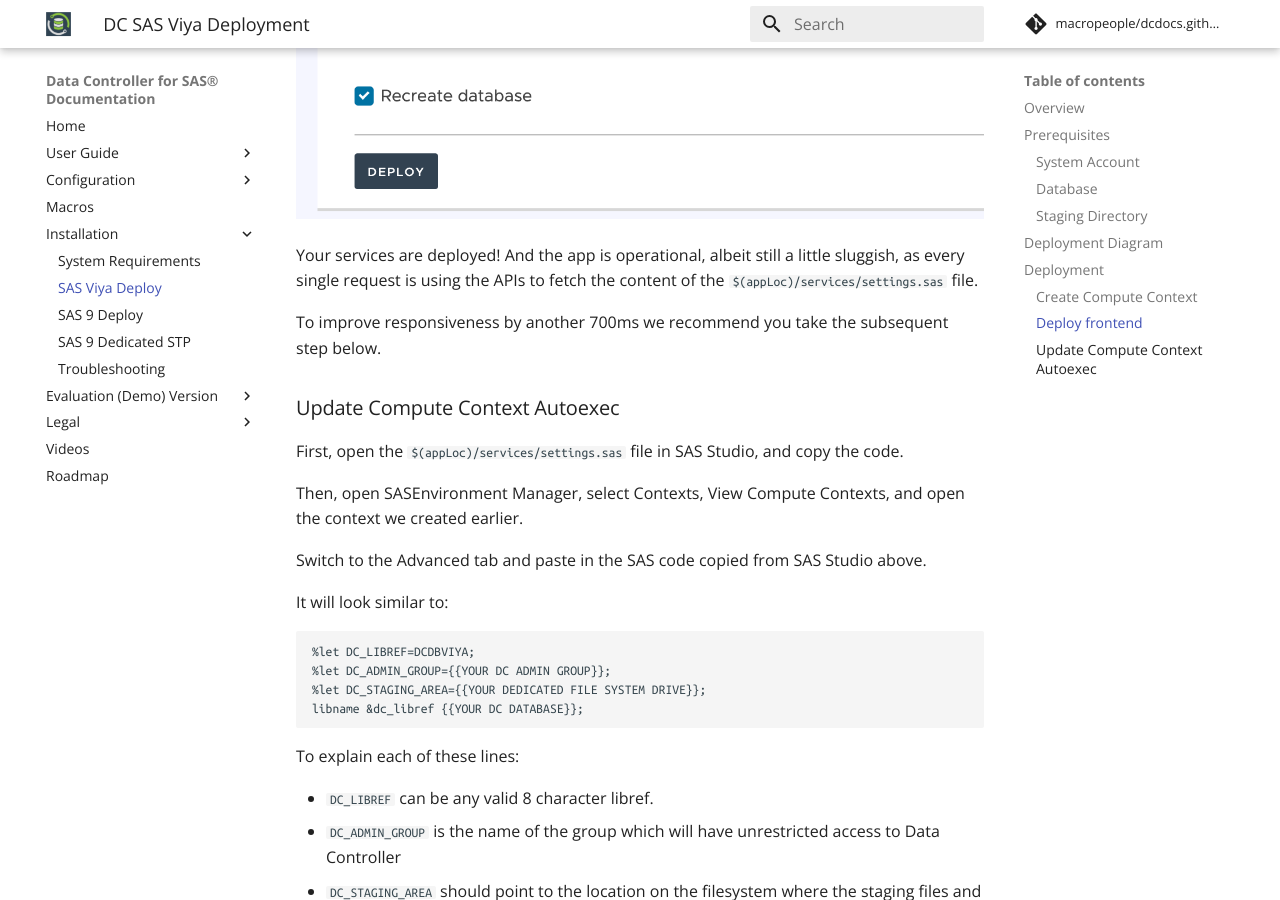
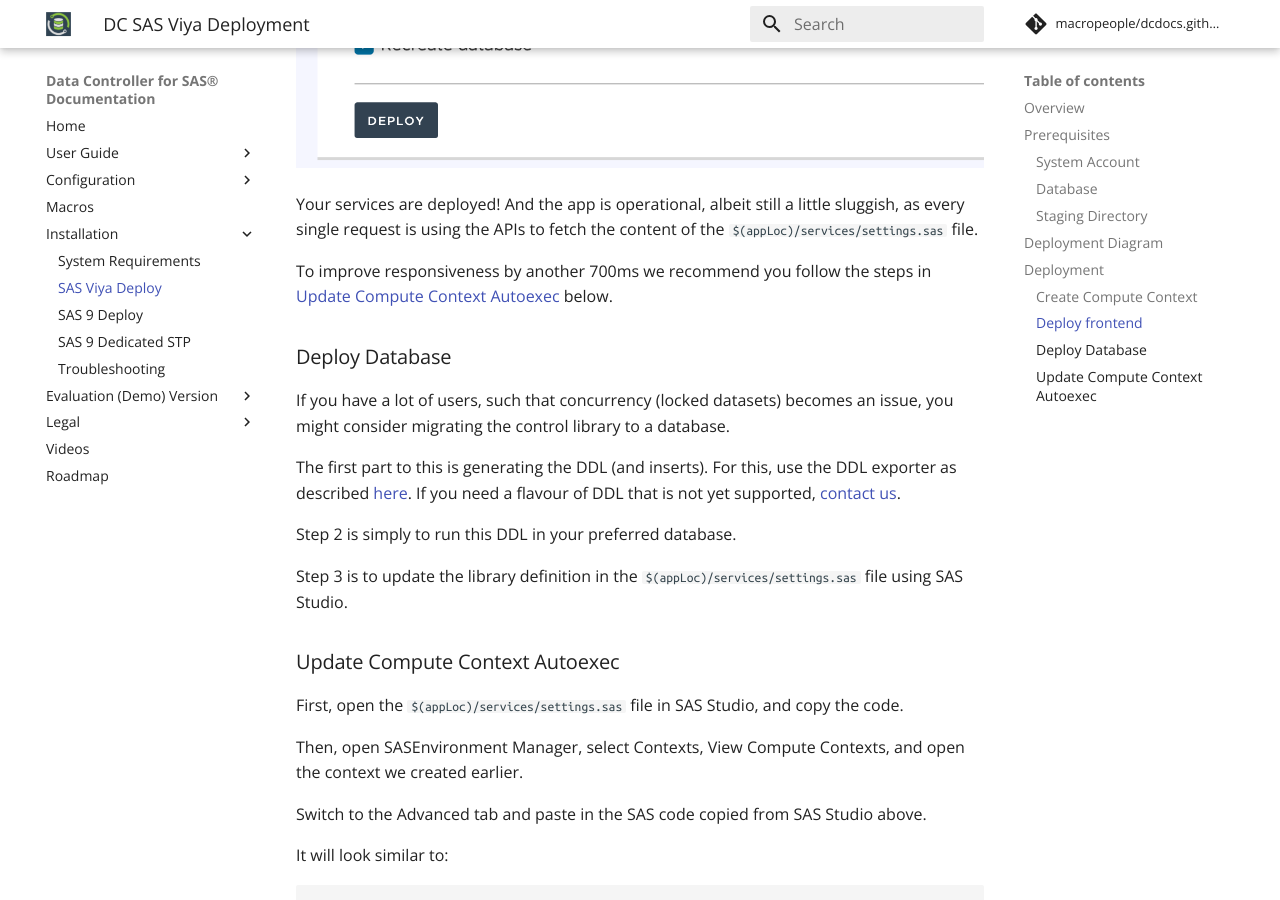
Before and after one commit to datacontroller/docs.datacontroller.io, an MkDocs documentation site: the page built from docs/dci-deploysasviya.md, in a window 1280 px wide and 900 px high, scrolled down 4298 px. Built offline with MkDocs 1.6.1 and Material for MkDocs 9.7.7, drawn with Linux system fonts in a browser that asks for light colours; comment, search, counter and statistics services are not loaded; some of the changed text lies outside the part shown.

Commit message:
chore: automated commit

```diff
--- a/docs/dci-deploysasviya.md
+++ b/docs/dci-deploysasviya.md
@@ -20,9 +20,9 @@
 ### Database
 Whilst we do recommend that Data Controller configuration tables are stored in a database for concurrency reasons, it is also possible to use a BASE engine library, which is adequate if you only have a few users.
 
-Let us know which database you are using and we will provide the DDL. We have customers in production using Oracle, Postgres, Netezza, SQL Server to name a few.
+To migrate the control library to a database, first perform a regular deployment, and afterwards you can generate the DDL and update the settings file..
 
-Simply run the provided DDL script to create the tables and initial configuration data in your chosen database.  Make sure the system account (see prerequisites) has full read / write access.
+Make sure the system account (see above) has full read / write access.
 
 !!! note
     "Modify schema" privileges are not required.
@@ -49,12 +49,13 @@
 ## Full Version - Manual Deploy
 -->
 
-There are three main parts to this proces:
+There are several parts to this proces:
 
 1.  Create the Compute Context
 2.  Deploy Frontend
-2.  Deploy Backend
-3.  Update the Compute Context autoexec
+4.  Prepare the database and update settings (optional)
+5.  Update the Compute Context autoexec
+
 
 ### Create Compute Context
 
@@ -95,7 +96,17 @@
 
 Your services are deployed!  And the app is operational, albeit still a little sluggish, as every single request is using the APIs to fetch the content of the `$(appLoc)/services/settings.sas` file.
 
-To improve responsiveness by another 700ms we recommend you take the subsequent step below.
+To improve responsiveness by another 700ms we recommend you follow the steps in [Update Compute Context Autoexec](/dci-deploysasviya/#update-compute-context-autoexec) below.
+
+### Deploy Database
+If you have a lot of users, such that concurrency (locked datasets) becomes an issue, you might consider migrating the control library to a database.
+
+The first part to this is generating the DDL (and inserts).  For this, use the DDL exporter as described [here](/admin-services/#export-database).  If you need a flavour of DDL that is not yet supported, [contact us](https://datacontroller.io/contact/).
+
+Step 2 is simply to run this DDL in your preferred database.
+
+Step 3 is to update the library definition in the `$(appLoc)/services/settings.sas` file using SAS Studio.
+
 ### Update Compute Context Autoexec
 
 First, open the `$(appLoc)/services/settings.sas` file in SAS Studio, and copy the code.
```
Also changed, not shown: docs/admin-services.md (+11 -8 lines).
